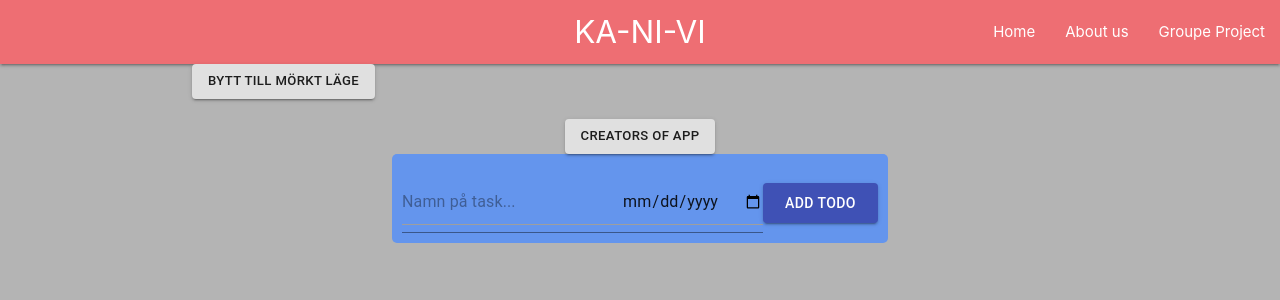
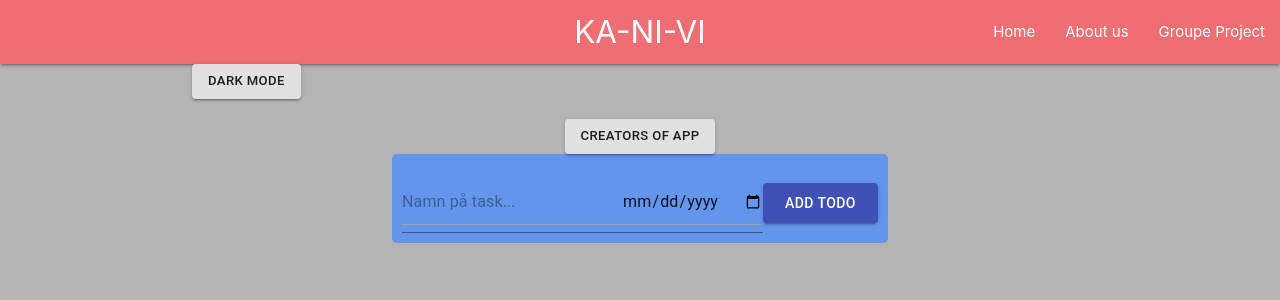
Before and after one commit to RustyNick/Grupp4, a React (Create React App) app in the folder my-app/: page / in a window 1280 px wide. Shown: the top 300 px of the page. Built offline with nearby package versions, Linux system fonts and the light colour scheme.

Commit message:
namn ändringar
dark mode

```diff
--- a/my-app/src/App.tsx
+++ b/my-app/src/App.tsx
@@ -1,7 +1,7 @@
 import React, { useContext } from 'react';
 import { ThemeContext } from './components/ThemeProvider';
 import './style.css'
-import ErrorBoundary from './components/errorBoundary';
+//import ErrorBoundary from './components/errorBoundary';
 import { BrowserRouter, Route, Switch, Redirect } from "react-router-dom";
 import ToDoPage from "./components/ToDoPage";
 import Group4 from "./components/Group4";
@@ -21,7 +21,7 @@ const App: React.FC = () => {
         <div>
           <div className="container">
             <Button variant="contained" color="default" onClick={toggleTheme}>
-              Bytt till {theme === "ljust" ? "mörkt" : "ljust"} läge
+               {theme === "light" ? "dark" : "light"} mode
             </Button>
           </div>
           <Switch>
--- a/my-app/src/components/ThemeProvider.tsx
+++ b/my-app/src/components/ThemeProvider.tsx
@@ -1,6 +1,6 @@
 import React, { useState } from "react";
 
-type Theme = "ljust" | "mörkt";
+type Theme = "light" | "dark";
 type ThemeContext = { theme: Theme; toggleTheme: () => void };
 
 export const ThemeContext = React.createContext<ThemeContext>(
@@ -8,13 +8,13 @@ export const ThemeContext = React.createContext<ThemeContext>(
 );
 
 export const ThemeProvider: React.FC = ({ children }) => {
-  const [theme, setTheme] = useState<Theme>("ljust");
+  const [theme, setTheme] = useState<Theme>("light");
   const toggleTheme = () => {
-    setTheme(theme === "ljust" ? "mörkt" : "ljust");
+    setTheme(theme === "light" ? "dark" : "light");
   };
 
-  const color = theme === "ljust" ? "#000" : "#b4b4b4";
-  const backgroundColor = theme === "ljust" ? "#b4b4b4" : "#000";
+  const color = theme === "light" ? "#000" : "#b4b4b4";
+  const backgroundColor = theme === "light" ? "#b4b4b4" : "#000";
 
   document.body.style.color = color;
   document.body.style.backgroundColor = backgroundColor;
```
